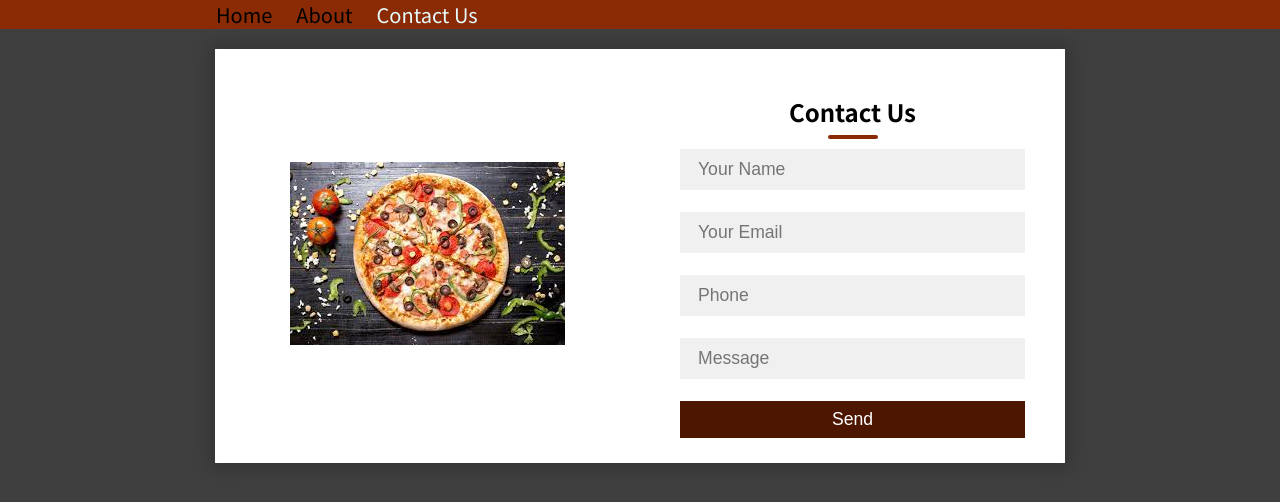
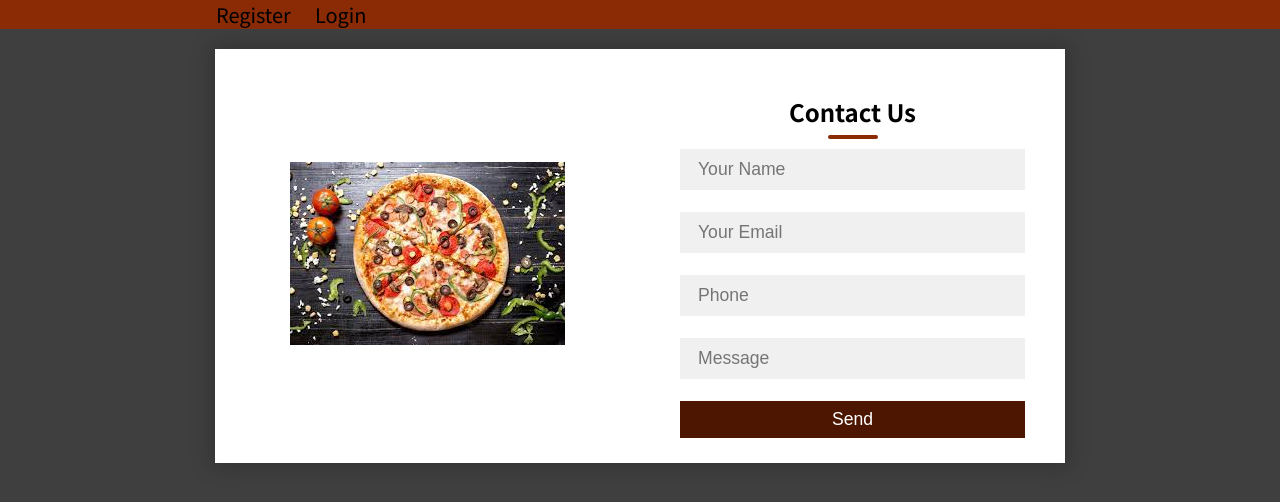
Before and after one commit to Stanislav001/Food-Order-App, a React (Create React App) app: page /contactUs in a window 1280 px wide. Shown: the top 502 px of the page. Built offline with nearby package versions, Linux system fonts and the light colour scheme.

Commit message:
Update Main Navigation

```diff
--- a/src/components/Header/MainNavigation/MainNavigation.js
+++ b/src/components/Header/MainNavigation/MainNavigation.js
@@ -8,18 +8,13 @@ const MainNavigation = () => {
             <nav className={classes.nav}>
                 <ul>
                     <li>
-                        <NavLink to='/' className={navData => navData.isActive ? classes.active : ''}>
-                            Home
+                        <NavLink to='/register' className={navData => navData.isActive ? classes.active : ''}>
+                            Register
                         </NavLink>
                     </li>
                     <li>
-                        <NavLink to='/about' className={navData => navData.isActive ? classes.active : ''}>
-                            About
-                        </NavLink>
-                    </li>
-                    <li>
-                        <NavLink to='/contactUs' className={navData => navData.isActive ? classes.active : ''}>
-                            Contact Us
+                        <NavLink to='/login' className={navData => navData.isActive ? classes.active : ''}>
+                            Login
                         </NavLink>
                     </li>
                 </ul>
```
